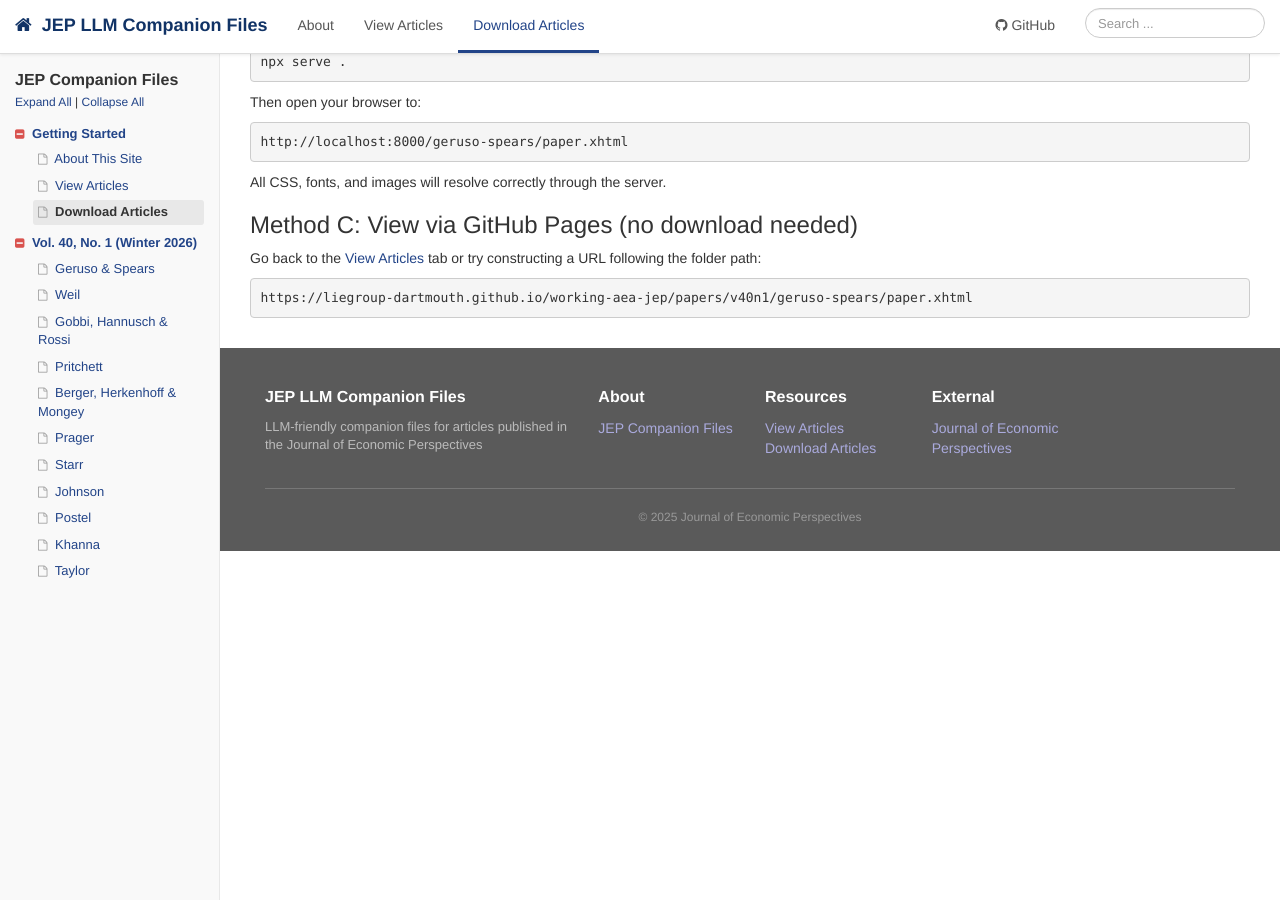
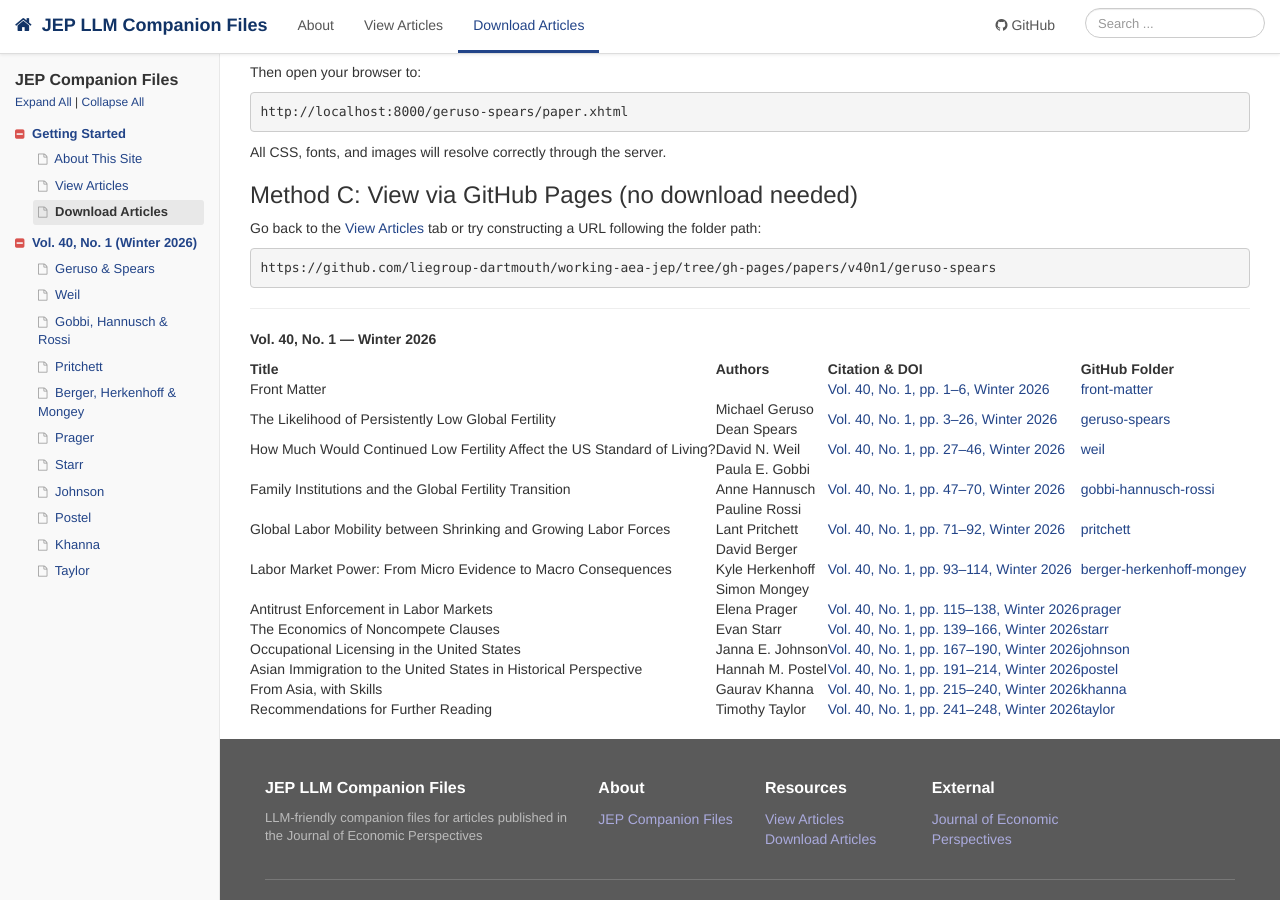
Before and after one commit to liegroup-dartmouth/working-aea-jep, a Jekyll site: the page built from download-articles.md, in a window 1280 px wide and 900 px high, scrolled down 2424 px. Built offline with Jekyll 4.4.1, drawn with Linux system fonts in a browser that asks for light colours; before the commit the page ends 2975 px from its top, so only the background shows below that; some of the changed text lies outside the part shown.

Commit message:
Add table with URLs for GitHub folders

````diff
--- a/download-articles.md
+++ b/download-articles.md
@@ -160,5 +158,24 @@ All CSS, fonts, and images will resolve correctly through the server.
 Go back to the [View Articles]({{ site.baseurl }}/view-articles.html) tab or try constructing a URL following the folder path:
 
 ```
-https://liegroup-dartmouth.github.io/working-aea-jep/papers/v40n1/geruso-spears/paper.xhtml
+https://github.com/liegroup-dartmouth/working-aea-jep/tree/gh-pages/papers/v40n1/geruso-spears
 ```
+
+---
+
+**Vol. 40, No. 1 — Winter 2026**
+
+| Title | Authors | Citation & DOI | GitHub Folder |
+|-------|---------|----------------|---------|
+| Front Matter | | [Vol. 40, No. 1, pp. 1–6, Winter 2026](https://doi.org/10.1257/jep.40.1.1) | [front-matter](https://github.com/liegroup-dartmouth/working-aea-jep/tree/gh-pages/papers/v40n1/front-matter) |
+| The Likelihood of Persistently Low Global Fertility | Michael Geruso<br>Dean Spears | [Vol. 40, No. 1, pp. 3–26, Winter 2026](https://doi.org/10.1257/jep.20251463) | [geruso-spears](https://github.com/liegroup-dartmouth/working-aea-jep/tree/gh-pages/papers/v40n1/geruso-spears) |
+| How Much Would Continued Low Fertility Affect the US Standard of Living? | David N. Weil | [Vol. 40, No. 1, pp. 27–46, Winter 2026](https://doi.org/10.1257/jep.20251462) | [weil](https://github.com/liegroup-dartmouth/working-aea-jep/tree/gh-pages/papers/v40n1/weil) |
+| Family Institutions and the Global Fertility Transition | Paula E. Gobbi<br>Anne Hannusch<br>Pauline Rossi | [Vol. 40, No. 1, pp. 47–70, Winter 2026](https://doi.org/10.1257/jep.20251460) | [gobbi-hannusch-rossi](https://github.com/liegroup-dartmouth/working-aea-jep/tree/gh-pages/papers/v40n1/gobbi-hannusch-rossi) |
+| Global Labor Mobility between Shrinking and Growing Labor Forces | Lant Pritchett | [Vol. 40, No. 1, pp. 71–92, Winter 2026](https://doi.org/10.1257/jep.20251461) | [pritchett](https://github.com/liegroup-dartmouth/working-aea-jep/tree/gh-pages/papers/v40n1/pritchett) |
+| Labor Market Power: From Micro Evidence to Macro Consequences | David Berger<br>Kyle Herkenhoff<br>Simon Mongey | [Vol. 40, No. 1, pp. 93–114, Winter 2026](https://doi.org/10.1257/jep.20251456) | [berger-herkenhoff-mongey](https://github.com/liegroup-dartmouth/working-aea-jep/tree/gh-pages/papers/v40n1/berger-herkenhoff-mongey) |
+| Antitrust Enforcement in Labor Markets | Elena Prager | [Vol. 40, No. 1, pp. 115–138, Winter 2026](https://doi.org/10.1257/jep.20241446) | [prager](https://github.com/liegroup-dartmouth/working-aea-jep/tree/gh-pages/papers/v40n1/prager) |
+| The Economics of Noncompete Clauses | Evan Starr | [Vol. 40, No. 1, pp. 139–166, Winter 2026](https://doi.org/10.1257/jep.20251457) | [starr](https://github.com/liegroup-dartmouth/working-aea-jep/tree/gh-pages/papers/v40n1/starr) |
+| Occupational Licensing in the United States | Janna E. Johnson | [Vol. 40, No. 1, pp. 167–190, Winter 2026](https://doi.org/10.1257/jep.20251458) | [johnson](https://github.com/liegroup-dartmouth/working-aea-jep/tree/gh-pages/papers/v40n1/johnson) |
+| Asian Immigration to the United States in Historical Perspective | Hannah M. Postel | [Vol. 40, No. 1, pp. 191–214, Winter 2026](https://doi.org/10.1257/jep.20251453) | [postel](https://github.com/liegroup-dartmouth/working-aea-jep/tree/gh-pages/papers/v40n1/postel) |
+| From Asia, with Skills | Gaurav Khanna | [Vol. 40, No. 1, pp. 215–240, Winter 2026](https://doi.org/10.1257/jep.20251454) | [khanna](https://github.com/liegroup-dartmouth/working-aea-jep/tree/gh-pages/papers/v40n1/khanna) |
+| Recommendations for Further Reading | Timothy Taylor | [Vol. 40, No. 1, pp. 241–248, Winter 2026](https://doi.org/10.1257/jep.20251497) | [taylor](https://github.com/liegroup-dartmouth/working-aea-jep/tree/gh-pages/papers/v40n1/taylor) |
````
Also changed, not shown: other parts of download-articles.md (+0 -2 lines), 1 other file.
